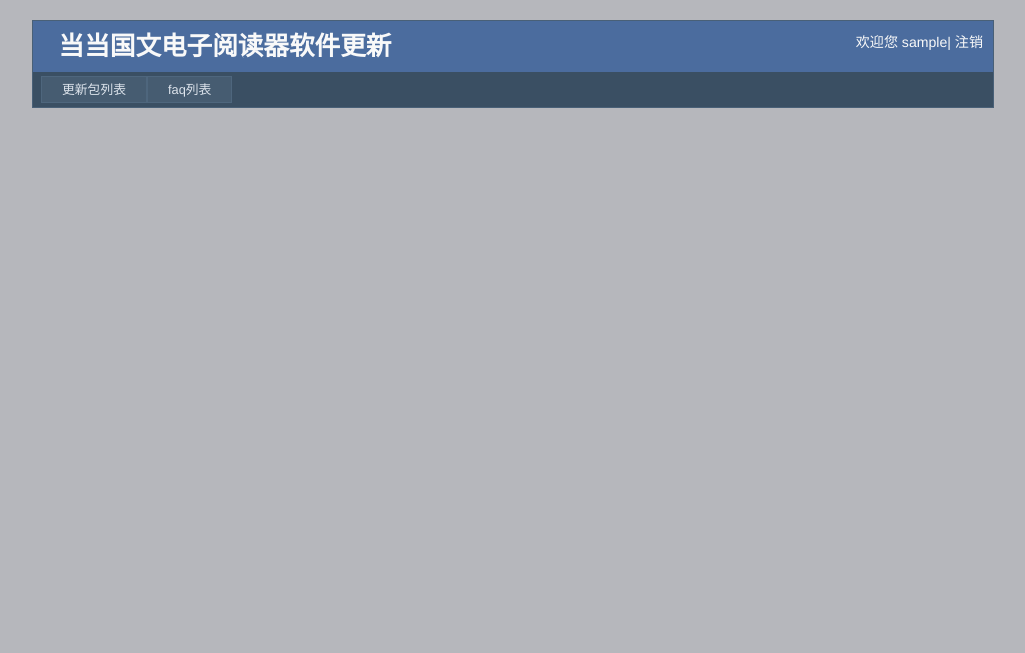
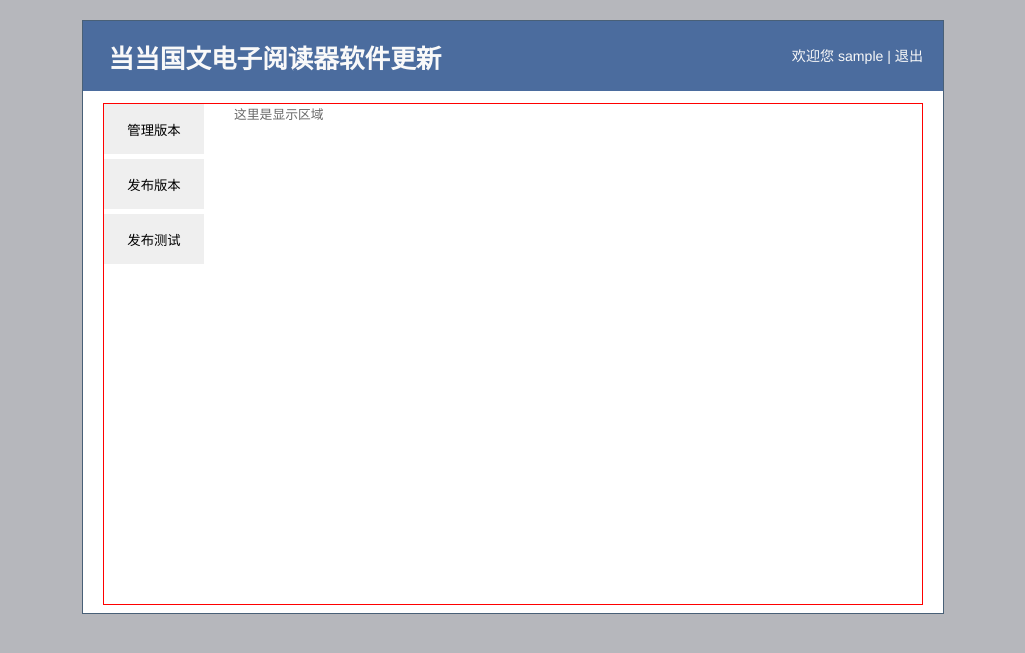
Before and after one commit to 2240831304/upgrade, a Django app: page /android/main in a window 1280 px wide. Shown: the top 653 px of the page, without its empty margins (127-1152 px from the left). Run offline with Django 3.2, Linux system fonts and the light colour scheme; the visitor is signed in with stand-in values (Sample User, id 1).

Commit message:
修改：     apps/update/checkupgrade/softwarecheck.py 	修改：     apps/update/test/updatereqtest.py 	修改：     apps/update/urls.py 	修改：     apps/update/views.py 	修改：     static/css/base.css 	新文件：   static/css/mainpage.css 	新文件：   static/js/option.js 	修改：     templates/base.html 	修改：     templates/mainpage.html 	modify:style

```diff
--- a/apps/update/checkupgrade/softwarecheck.py
+++ b/apps/update/checkupgrade/softwarecheck.py
@@ -4,7 +4,8 @@
 
 
 def checkUpdate(request,tableOperate):
-    #urlPath = request.get_full_path()
+    urlPath = request.get_full_path()
+    print(urlPath)
     resultCode = "0"
     returnData = {
         "update":"0",
--- a/apps/update/urls.py
+++ b/apps/update/urls.py
@@ -8,5 +8,6 @@
     path('servertest/', views.serverTest),
     path('updatetest',views.upgradeTest),
     path('update',views.CheckVersion),
-    path('main',views.MainPageView.as_view())
+    path('main',views.MainPageView.as_view()),
+    path('pushlishtest',views.PushlisVersionTestView.as_view()),
 ]
--- a/apps/update/views.py
+++ b/apps/update/views.py
@@ -62,3 +62,23 @@
     @method_decorator(login_required)
     def get(self, request):
         return render(request, 'mainpage.html')
+
+
+class PushlisVersionTestView(View):
+    @method_decorator(login_required)
+    def get(self, request):
+        print("apps version update views PushlisVersionTestView !!!")
+        #return render(request, 'mainpage.html')
+
+
+class PublishVersionView(View):
+    @method_decorator(login_required)
+    def get(self, request):
+        print("apps version update views PublishVersionView !!!")
+        # return render(request, 'mainpage.html')
+
+class VersionManagerView(View):
+    @method_decorator(login_required)
+    def get(self, request):
+        print("apps version manage views PublishVersionView !!!")
+        # return render(request, 'mainpage.html')
--- a/static/css/base.css
+++ b/static/css/base.css
@@ -6,20 +6,15 @@
 }
 
 .page{
-    width: 960px;
+    width: 860px;
     background-color: #fff;
     margin: 20px auto 0px;
     border: 1px solid #496077;
 }
 
-.header{
-    width: 100%;
-    height: 86px;
+.top_bar{
+    height: 70px;
     background-color: #4b6c9e;
-}
-
-.top_bar{
-    height: 51px;
 }
 
 .title, .login{
@@ -28,15 +23,19 @@
 }
 
 .title h1{
+    height: 70px;
+    display:table-cell;
+    vertical-align:middle;
     color: #f9f9f9;
     font-weight: 700;
     font-size: 2em;
-    line-height: 2em;
     text-indent: 1em;
 }
 
 .login{
-    margin: 10px 10px 0px 0px;
+    height: 70px;
+    line-height:70px;
+    margin: 0px 20px 0px 0px;
     color: #f9f9f9;
     font-weight: normal;
     font-size: 1.1em;
@@ -48,51 +47,6 @@
     font-size: inherit;
 }
 
-.navigation_back{
-    background-color: #3a4f63;
-    height: 35px;
-    width: 100%;
-}
-
-.navigation{
-    height: 27px;
-    background-color: #3a4f63;
-    padding-top: 4px;
-    padding-right: 0px;
-    padding-bottom: 4px;
-    padding-left: 8px;
-}
-
-.clear{
-    clear: both;
-}
-
-.navigation ul{
-    position: relative;
-    width: auto;
-    display: block;
-}
-
-.navigation li{
-    position: relative;
-    text-align: center;
-}
-
-.navigation a{
-    background-color: #465c71;
-    border: 1px #4e667d solid;
-    color: #dde4ec;
-    display: block;
-    line-height: 1.35em;
-    padding: 4px 20px;
-    text-decoration: none;
-    white-space: nowrap;
-    cursor: pointer;
-}
-.navigation a:hover{
-    background-color: #bfcbd6;
-    color: #465c71;
-}
 
 .main{
     background-color: white;
--- /dev/null
+++ b/static/css/mainpage.css
@@ -0,0 +1,58 @@
+
+
+.main{
+    height: 500px;
+    border-style:solid;
+    border-width:1px;
+    border-color:#FF0000;
+}
+
+.mainpage{
+    height: 500px;
+    float:left;
+
+    /*
+    border-style:solid;
+    border-width:1px;
+    border-color:#000;
+    */
+}
+
+.option{
+    width: 100px;
+    float:left;
+}
+
+.displayarea{
+    width: 600px;
+    height: 90%;
+    float:left;
+    margin-left: 30px;
+
+    /*
+    border-style:solid;
+    border-width:1px;
+    border-color:#000;
+    */
+}
+
+.versionmanage{
+    background-color: #FF0000;
+}
+
+.versionpublish{
+    margin-top: 5px;
+    background-color: #FF0000;
+}
+
+.publishtest{
+    margin-top: 5px;
+    background-color: #FF0000;
+}
+
+
+input{
+    border: 5px;
+    height: 50px;
+    width: 100px;
+}
--- /dev/null
+++ b/static/js/option.js
@@ -0,0 +1,7 @@
+
+
+$('.publishtestbut').click(function() {
+    alert("111")
+    //$("#image1").show();
+    // $("#image2").hide();
+});
--- a/templates/base.html
+++ b/templates/base.html
@@ -24,7 +24,6 @@
 
 <body>
     <div class="page">
-        <div class="header">
         <div class="top_bar">
             <div class="title fl">
                 <h1>
@@ -33,24 +32,9 @@
             </div>
             <div class="login fr">
                 {% if request.user.is_authenticated %}
-                    欢迎您&nbsp;{{ request.user.username }}|
-                    <a id="logout" href="{% url 'userview:logout' %}">注销</a>
-                    {% else %}
-                    <a id="login" href="#">[登录]</a>
+                欢迎您&nbsp;{{ request.user.username }} |
+                <a id="logout" href="{% url 'userview:logout' %}">退出</a>
                 {% endif %}
-                </div>
-            </div>
-            <div class="navigation_back clearfix">
-                <div class="navigation clear fl">
-                    <ul class="fl">
-                        <li class="fl">
-                            <a href="{% url 'pack:index' %}">更新包列表</a>
-                        </li>
-                        <li class="fl">
-                            <a href="{% url 'faq:faqs' %}">faq列表</a>
-                        </li>
-                    </ul>
-                </div>
             </div>
         </div>
         {% block main %}
--- a/templates/mainpage.html
+++ b/templates/mainpage.html
@@ -5,12 +5,31 @@
 {% endblock %}
 
 {% block link %}
-    <link href="{% static 'css/main.css' %}" rel="stylesheet" type="text/css">
-    <script src="{% static 'js/sha1.min.js' %}"></script>
+    <link href="{% static 'css/mainpage.css' %}" rel="stylesheet" type="text/css">
+    <script src="{% static 'js/option.js' %}"></script>
 {% endblock %}
 
 
 {% block main %}
-
+<div class="main" clearfix>
+    <div class="mainpage sty" clearfix>
+        <div class="option" clearfix>
+            <div class="versionmanage" clearfix>
+                <input type="button" value="管理版本">
+            </div>
+            <div class="versionpublish" clearfix>
+                <input type="button" value="发布版本">
+            </div>
+            <div class="publishtest" clearfix>
+                <input class="publishtestbut" type="button" value="发布测试">
+            </div>
+        </div>
+        {% block displayarea %}
+        <div class="displayarea">
+            <p>这里是显示区域</p>
+        </div>
+        {% endblock %}
+    </div>
+</div>
 
 {% endblock %}
```
Also changed, not shown: apps/update/test/updatereqtest.py (+1 -1 lines). Lines whose indentation alone changed are shown as unchanged.
